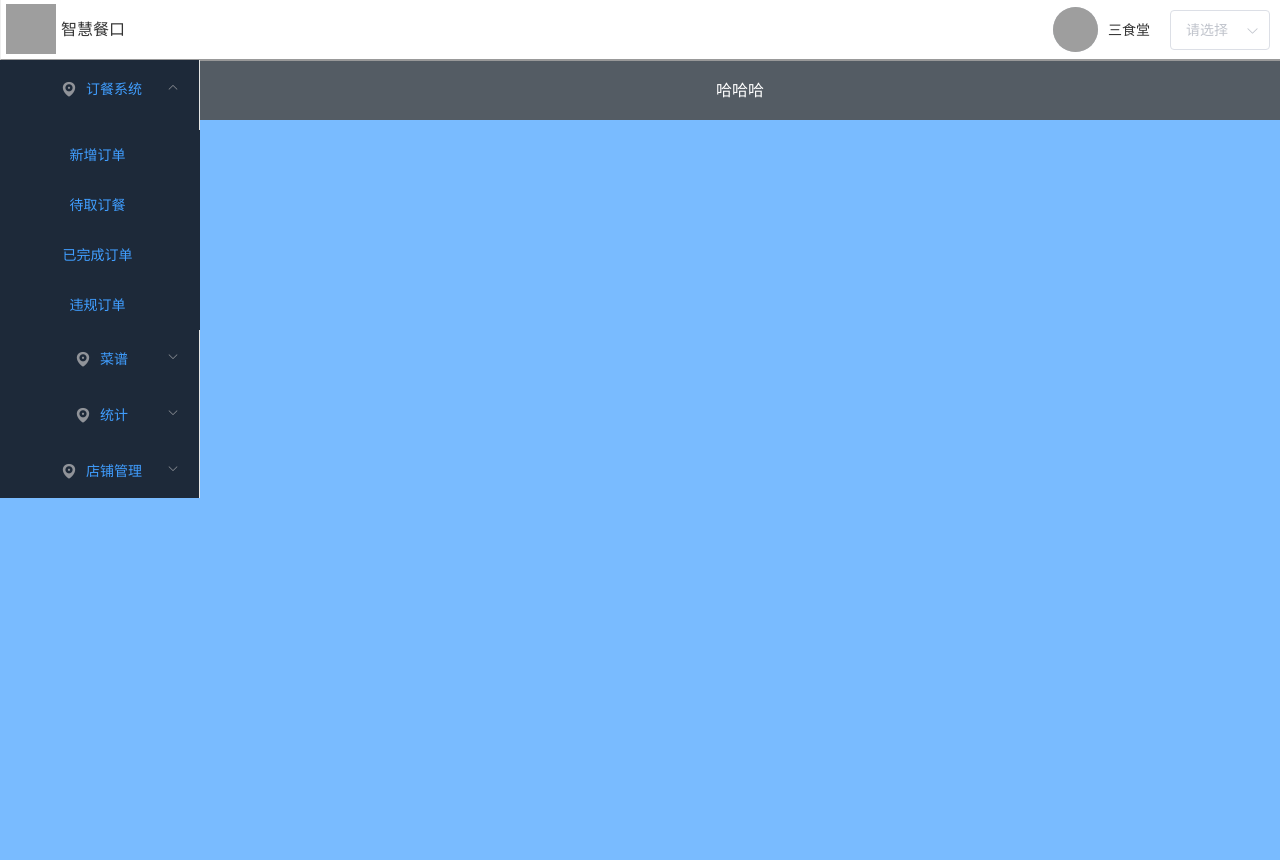
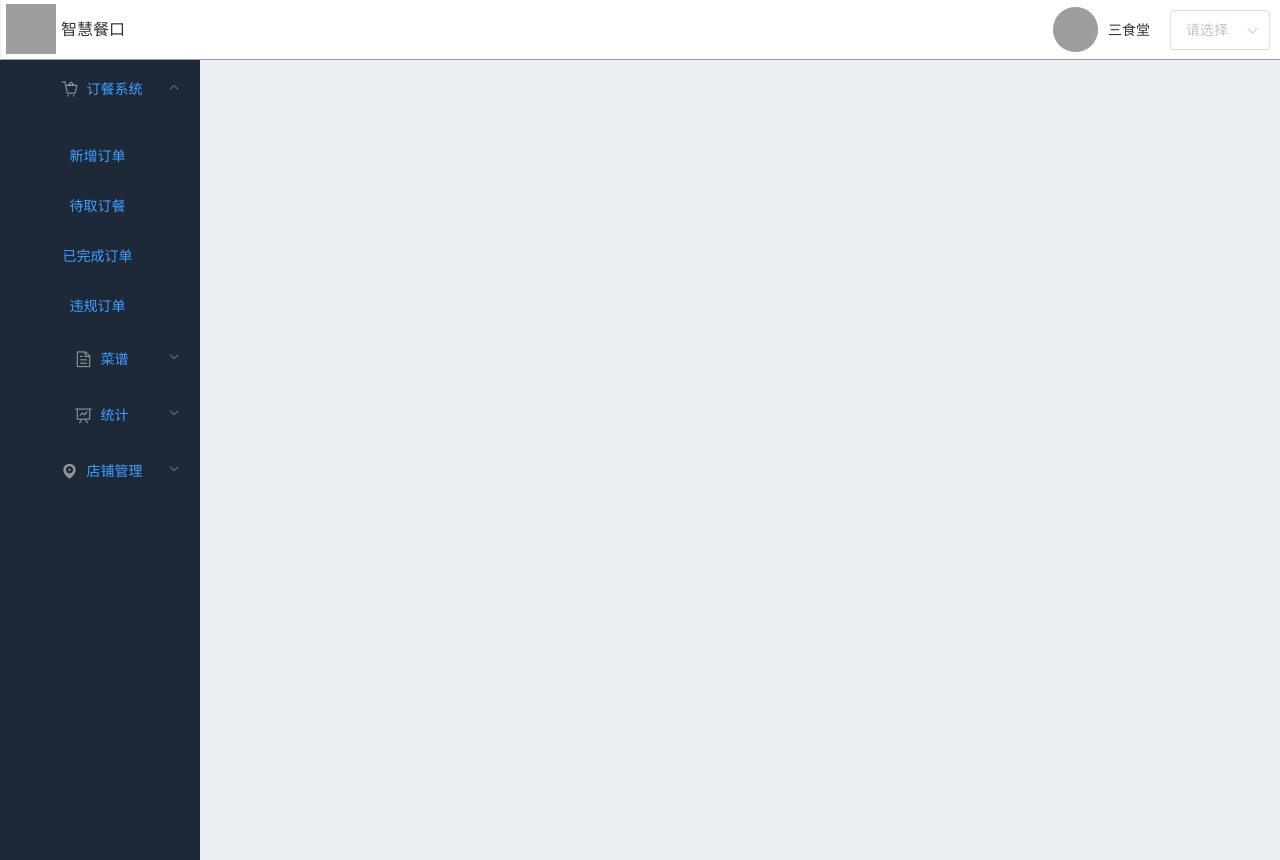
Before and after one commit to OurTeam233/canteen, a Vue app: page /ordering in a window 1280 px wide. Both pictures are taken after a click on the element "订餐系统". Before the commit the page ends 800 px from the top, so only its background shows below. Built offline with nearby package versions, Linux system fonts and the light colour scheme; grey boxes are pictures that could not be loaded.

Commit message:
外框样式改好了

```diff
--- a/src/App.vue
+++ b/src/App.vue
@@ -59,12 +59,18 @@ export default {
   color: #e9eef3;
 }
 
+html,body{
+  height: 100%;
+  margin:0;
+}
+
 body {
   background-color: rgb(121, 187, 255);
 
   margin: 0;
   padding: 0;
   border: 0;
+
 }
 
 #app {
--- a/src/Layout/Ordering.vue
+++ b/src/Layout/Ordering.vue
@@ -49,56 +49,59 @@
             >
               <el-submenu index="1">
                 <template slot="title">
-                  <i class="el-icon-location"></i>
+                  <i class="el-icon-shopping-cart-full"></i>
                   <span>订餐系统</span>
                 </template>
                 <el-menu-item-group>
-                  <el-menu-item index="1-1" @click="newOrders"
-                    >新增订单</el-menu-item
-                  >
-                  <el-menu-item index="1-2" @click="getOrders"
-                    >待取订餐</el-menu-item
-                  >
-                  <el-menu-item index="1-3" @click="completeOrders"
-                    >已完成订单</el-menu-item
-                  >
-                  <el-menu-item index="1-4" @click="illegalOrders"
-                    >违规订单</el-menu-item
-                  >
+                  <el-menu-item index="1-1">
+                    <router-link :to="{name:'NewOrders'}">新增订单</router-link>
+                  </el-menu-item>
+                  <el-menu-item index="1-2">
+                    <router-link :to="{name:'GetOrders'}">待取订餐</router-link>
+
+                  </el-menu-item>
+                  <el-menu-item index="1-3">
+                    <router-link :to="{name:'CompleteOrders'}">已完成订单</router-link>
+
+                  </el-menu-item>
+                  <el-menu-item index="1-4">
+                    <router-link :to="{name:'IllegalOrders'}">违规订单</router-link>
+
+                  </el-menu-item>
                 </el-menu-item-group>
               </el-submenu>
               <el-submenu index="2">
                 <template slot="title">
-                  <i class="el-icon-location"></i>
+                  <i class="el-icon-document"></i>
                   <span>菜谱</span>
                 </template>
                 <el-menu-item-group>
-                  <el-menu-item index="2-1" @click="meat">荤菜</el-menu-item>
-                  <el-menu-item index="2-2" @click="meatVegetables"
-                    >花荤</el-menu-item
-                  >
+                  <el-menu-item index="2-1">
+                    <router-link :to="{name:'Meat'}">荤菜</router-link>
+                  </el-menu-item>
+                  <el-menu-item index="2-2">
+                    <router-link :to="{name:'MeatVegetables'}">花荤</router-link>
+                  </el-menu-item>
                   <el-menu-item index="2-3">素菜</el-menu-item>
                   <el-menu-item index="2-4">主食</el-menu-item>
                 </el-menu-item-group>
               </el-submenu>
               <el-submenu index="3">
                 <template slot="title">
-                  <i class="el-icon-location"></i>
+                  <i class="el-icon-data-line"></i>
                   <span>统计</span>
                 </template>
                 <el-menu-item-group>
                   <el-menu-item index="3-1">
-                    <router-link :to="{ name: 'Test', params: { id: 3 } }"
-                      >当天收益</router-link
-                    >
+                    <router-link :to="{name: 'Test', params: {id: 3}}">
+                      当天收益
+                    </router-link>
                   </el-menu-item>
                   <el-menu-item index="3-2">
-                    <router-link :to="{ name: 'OverallStatistics' }"
-                      >总体统计</router-link
-                    >
+                    <router-link :to="{name: 'OverallStatistics'}">
+                      总体统计
+                    </router-link>
                   </el-menu-item>
-                  <el-menu-item index="3-3">本月收益</el-menu-item>
-                  <el-menu-item index="3-4">上月收益</el-menu-item>
                 </el-menu-item-group>
               </el-submenu>
 
@@ -109,8 +112,10 @@
                 </template>
                 <el-menu-item-group>
 
-                  <el-menu-item index="4-1">本月收益</el-menu-item>
-                  <el-menu-item index="4-2">上月收益</el-menu-item>
+                  <el-menu-item index="4-1">
+                    <router-link :to="{name:'Info'}">店铺信息修改</router-link>
+                  </el-menu-item>
+
                 </el-menu-item-group>
               </el-submenu>
             </el-menu>
@@ -121,7 +126,7 @@
           <el-main>
             <router-view></router-view>
           </el-main>
-          <el-footer>哈哈哈</el-footer>
+
         </el-container>
 
 
@@ -225,8 +230,9 @@ export default {
 
 /*侧边栏里面的单元格 */
 .aside-bar {
-  background-color: rgb(64, 158, 255);
+  /* background-color: rgb(64, 158, 255); */
   width: 200px;
+
 }
 
 
@@ -307,6 +313,10 @@ export default {
   z-index: 9; */
 }
 
+.el-submenu{
+  width:200px;
+}
+
 .el-col{
   position: fixed;
 
@@ -318,24 +328,25 @@ export default {
   background-color: #e9eef3;
   color: #333;
   text-align: center;
-  line-height: 160px;
+  line-height: 30px;
   width: 100%;
+  height: 100vh;
   margin: 0;
   padding: 0;
 }
 
 
 /*底部footer */
-.el-footer{
+/* .el-footer{
   width: 100%;
   background-color: #545c64;
   color: #fff;
   text-align: center;
-  line-height: 60px;
+  height: 16vh;
   padding: 0;
   border-top: 1px solid #999999;
-  /* border-left: 1px solid #eee; */
-}
+  border-left: 1px solid #eee;
+} */
 
 
 /*用来区分布局的容器 */
@@ -351,4 +362,23 @@ export default {
 .el-container:nth-child(7) .el-aside {
   line-height: 320px;
 }
+
+
+
+/*router-link的样式更改 */
+a {
+    text-decoration: none;
+    color:rgb(64,158,255);
+}
+.router-link-active:link{
+  color:rgb(64,158,255);
+}
+.router-link-active:active{
+  color:#ffd04b;
+}
+.router-link-active:visited{
+  color:#ffd04b;
+}
+
+
 </style>
--- a/src/router/index.js
+++ b/src/router/index.js
@@ -68,34 +68,42 @@ const routes = [
             // 订餐
             {
                 path:'newOrders',
+                name:'NewOrders',
                 component:NewOrders,
             },
             {
                 path:'getOrders',
+                name:'GetOrders',
                 component:GetOrders,
             },
             {
                 path:'completeOrders',
+                name:'CompleteOrders',
                 component:CompleteOrders,
             },
             {
                 path:'illegalOrders' ,
+                name:'IllegalOrders',
                 component: IllegalOrders,
             },
             {
                 path: 'meat',
+                name: 'Meat',
                 component: Meat,
             },
             {
                 path: 'meatVegetables',
+                name: 'MeatVegetables',
                 component: MeatVegetables,
             },
             {
                 path: 'enDayStat',
+                name: 'EnDayStat',
                 component: EnDayStat,
             },
             {
                 path: 'weekStat',
+                name: 'WeekStat',
                 component: WeekStat,
             },
             {
```
